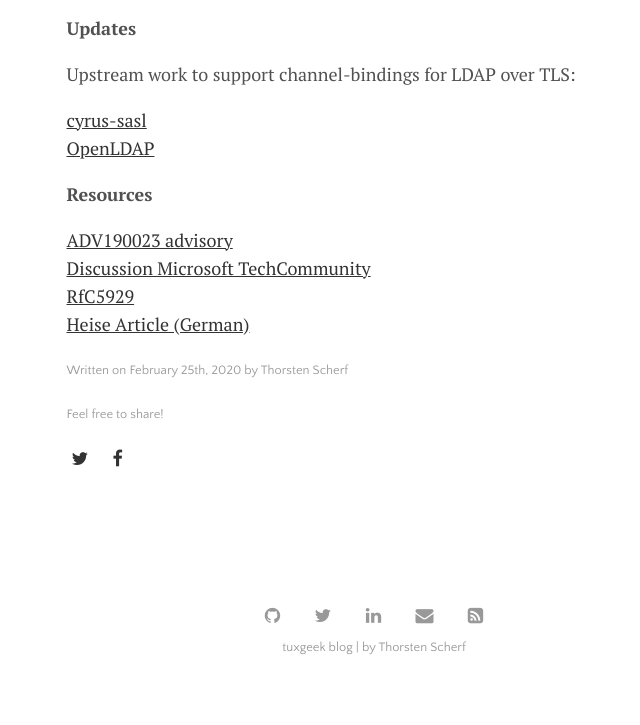
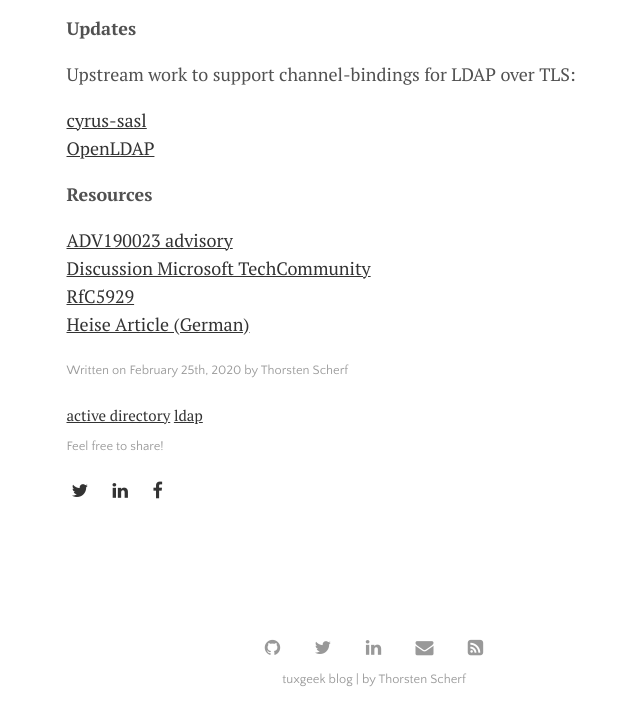
Before and after one commit to tscherf/tscherf.github.io, a Jekyll site: the page built from _posts/2020-02-25-adv190023.md, in a window 1280 px wide, cut to the strip 1034-1759 px from the top of the page. Shown: the whole strip, without its empty margins (266-906 px from the left). Built offline with Jekyll 4.4.1, drawn with Linux system fonts in a browser that asks for light colours; before the commit the page ends 1727 px from its top, so only the background shows below that.

Commit message:
add tags to fzf text

```diff
--- a/_includes/read-time.html
+++ b/_includes/read-time.html
@@ -19,3 +19,8 @@
     {{ words | divided_by:180 }} minute read
   {% endif %}
 {% endif %}
+
+{% if post.tags.size > 0 %}
+  Tag{% if post.tags.size > 1 %}s{% endif %}:
+  {{ post.tags | sort | join: ", " }}
+{% endif %}
--- a/_includes/social-sharing.html
+++ b/_includes/social-sharing.html
@@ -1,6 +1,7 @@
 <div class="post-date">{{ site.data.settings.sharing_button_prompt }}</div>
   <div class="sharing-icons">
     <a href="https://twitter.com/intent/tweet?text={{ page.title }}&amp;url={{ site.github.url }}{{ page.url }}" target="_blank"><i class="fa fa-twitter" aria-hidden="true"></i></a>
+    <a href="https://www.linkedin.com/shareArticle?mini=true&url={{ site.github.url }}{{ page.url }}&title=&summary=&source=" target="_blank"><i class="fa fa-linkedin" aria-hidden="true"></i></a>
     <a href="https://www.facebook.com/sharer/sharer.php?u={{ site.github.url }}{{ page.url }}&amp;title={{ page.title }}" target="_blank"><i class="fa fa-facebook" aria-hidden="true"></i></a>
   </div>
 </div>
--- a/_layouts/post.html
+++ b/_layouts/post.html
@@ -30,6 +30,12 @@ layout: default
   {% endif %}
 </span>
 
+<small>
+    {% for tag in page.tags %}
+    <a href="https://tscherf.github.io/menu/tags.html#{{ tag }}/">{{ tag }}</a>
+    {% endfor %}
+</small>
+
 {% include social-sharing.html %}
 
 {% include related-posts.html %}
--- a/_posts/2020-02-25-adv190023.md
+++ b/_posts/2020-02-25-adv190023.md
@@ -2,7 +2,7 @@
 layout: post
 title: "Microsoft Advisory ADV190023"
 date: 2020-02-25
-tags: [ad, ldap]
+tags: [active directory, ldap]
 ---
 
 **What is the problem?**
```
Also changed, not shown: _posts/2021-04-02-fzf-neomutt.md (+3 -3 lines), assets/img/cards.jpg (deleted), assets/img/cutting.jpg (deleted), assets/img/forest.jpg (deleted), assets/img/mountains.jpg (deleted), assets/img/spools.jpg (deleted), lagrange.gemspec (deleted).
